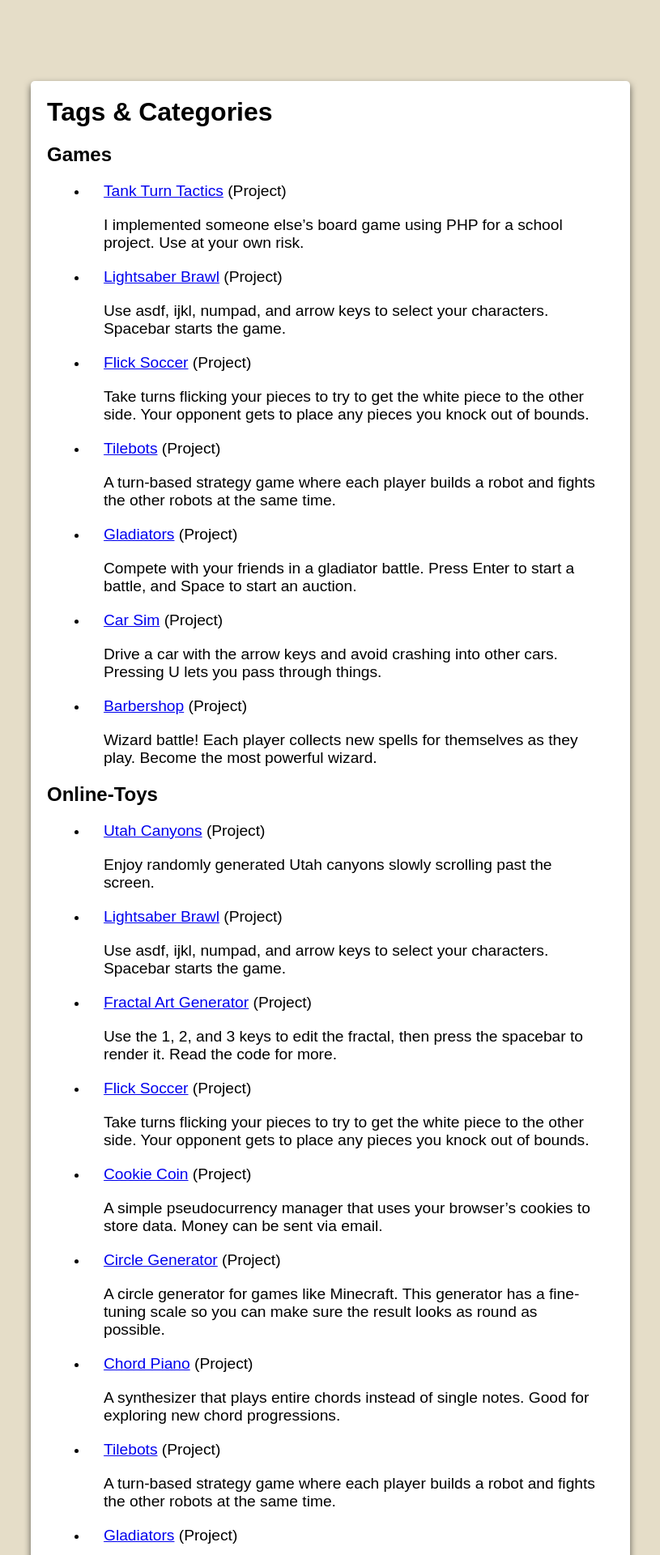
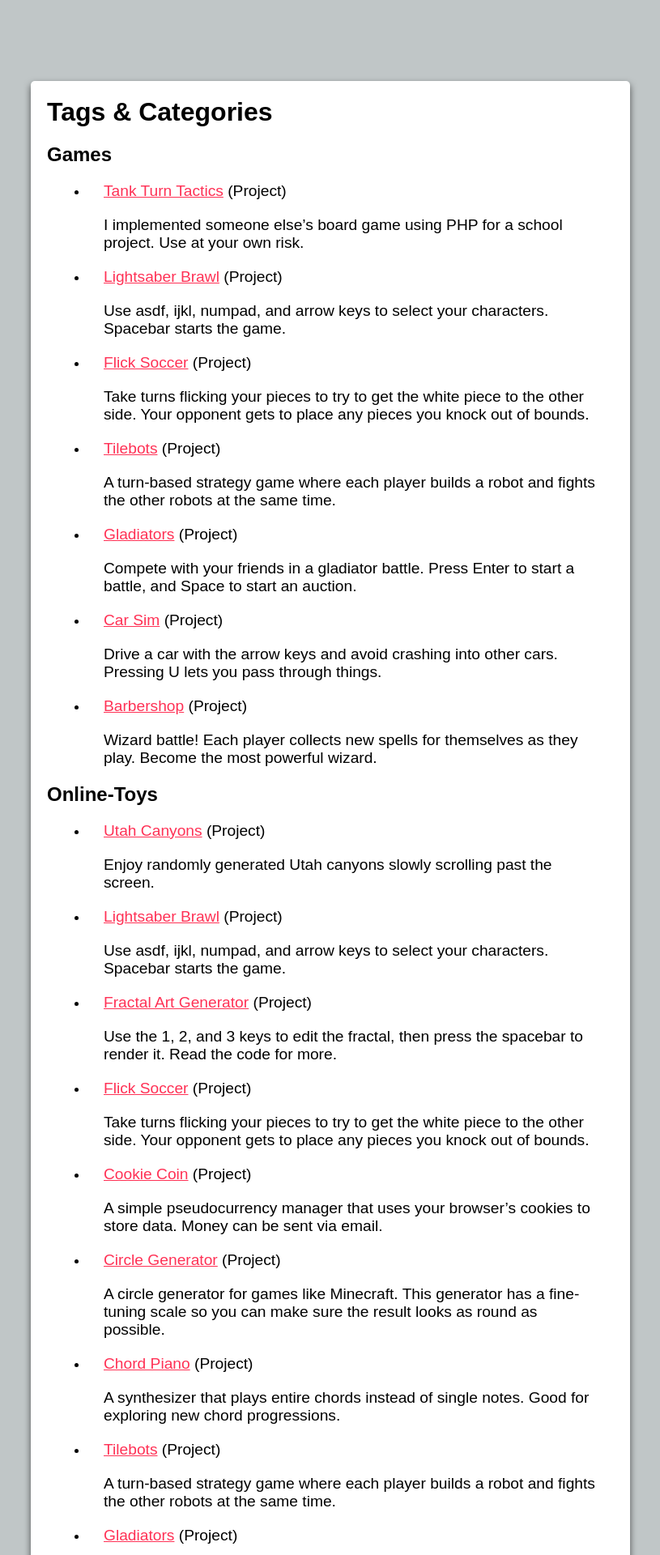
Before and after one commit to thomasm1248/thomasm1248.github.io, a Jekyll site: the page built from tags.html, in a window 1280 px wide. Shown: the top 1920 px of the page at 81% size, without its empty margins (232-1047 px from the left). Built offline with Jekyll 4.4.1, drawn with Linux system fonts in a browser that asks for light colours; a script that is not in the unit is left out.

Commit message:
Tweak website palette

```diff
--- a/css/style.css
+++ b/css/style.css
@@ -6,7 +6,7 @@
 }
 
 body {
-    background-color: #e5ddc8;
+    background-color: #C0C6C7;
     font-family: Arial, Helvetica, sans-serif;
 }
 
@@ -66,7 +66,7 @@ body {
 
 .card-type {
     padding: 5px;
-    color: #ff5959;
+    color: #FF3155;
 }
 
 /* Page */
@@ -93,8 +93,11 @@ body {
     margin-left: 50px;
 }
 
+.page-body a, .page-body a:visited {
+    color: #FF3155;
+}
 .page-body a:hover {
-    color: green;
+    color: #0C8D4C;
 }
 
 /* Text content */
@@ -120,5 +123,5 @@ footer a {
 }
 
 footer a:hover {
-    color: #ff5959;
+    color: #0C8D4C;
 }
```
